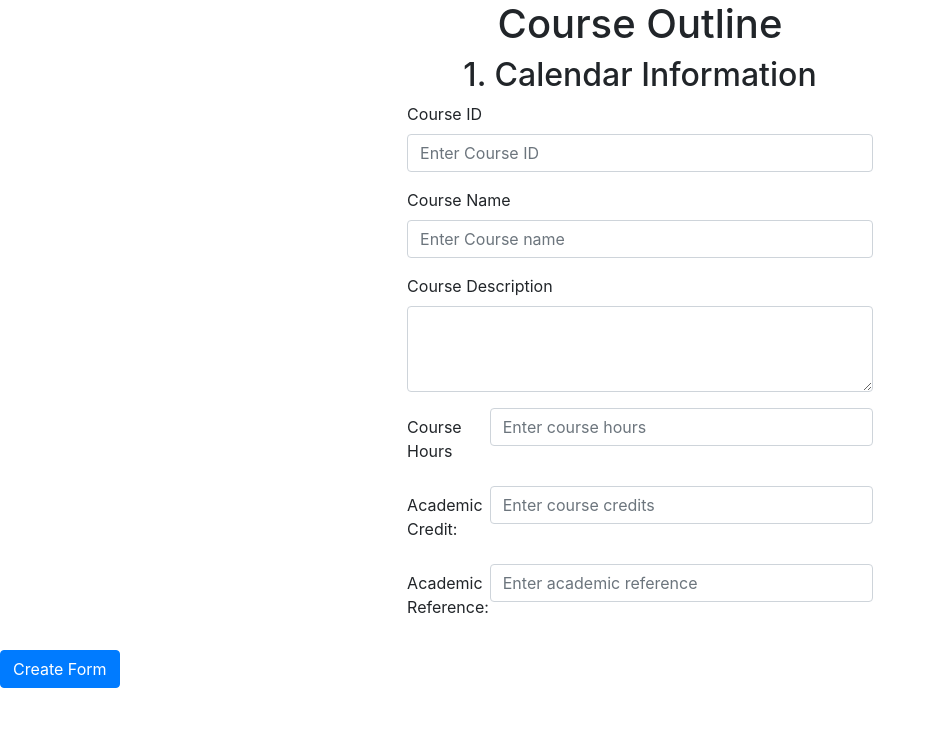
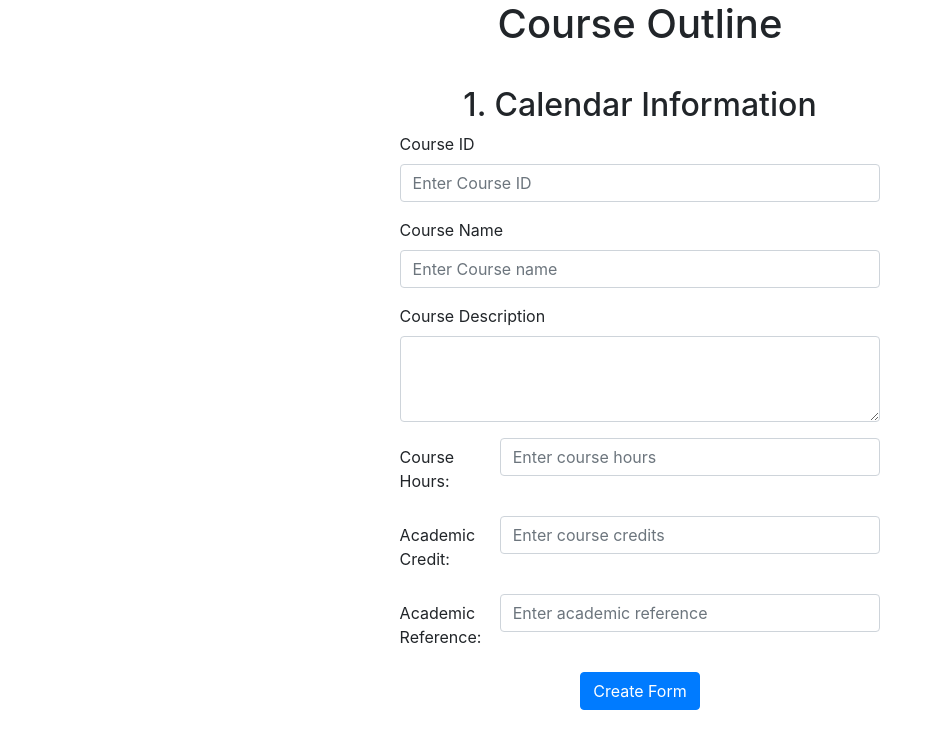
Before and after one commit to khoi16ngo/ENSF607WebDevProject, a React (Create React App) app in the folder project/: page / in a window 1280 px wide. Shown: the top 748 px of the page, without its empty margins (0-943 px from the left). Built offline with nearby package versions, Linux system fonts and the light colour scheme.

Commit message:
Centered the form

```diff
--- a/project/src/Pages/CreateForm.css
+++ b/project/src/Pages/CreateForm.css
@@ -6,9 +6,20 @@
 .title{
     display: flex;
     justify-content: center;
+    padding-bottom: 30px;
 }
 
 .information{
     display: flex;
     justify-content: center;
 }
+
+.horizontalInput{
+    padding-left: 30px;
+}
+
+.submitButton{
+     display: flex;
+     justify-content: center;
+
+}
--- a/project/src/Pages/CreateForm.js
+++ b/project/src/Pages/CreateForm.js
@@ -8,8 +8,6 @@ import './CreateForm.css';
 
 export default function CreateForm({ state, setState, setIsSubmitted }) {
 
-
-    const [courseID, setCourseID] = useState("")
 
 
     return (
@@ -56,9 +54,9 @@ export default function CreateForm({ state, setState, setIsSubmitted }) {
 
                 <Form.Group as={Row} controlId="formHorizontalHours">
                     <Form.Label column sm={2}>
-                    Course Hours
+                    Course Hours:
                     </Form.Label>
-                    <Col sm={10}>
+                    <Col sm={10}  className='horizontalInput'>
                         <Form.Control
                             type="text"
                             placeholder="Enter course hours"
@@ -72,12 +70,15 @@ export default function CreateForm({ state, setState, setIsSubmitted }) {
                     </Col>
                 </Form.Group>
 
-                <Form.Group as={Row} controlId="formHorizontalCredit">
+                <Form.Group as={Row} controlId="formHorizontalCredit" >
                     <Form.Label column sm={2}>
                     Academic Credit:
-                    </Form.Label>
-                    <Col sm={10}>
-                        <Form.Control type="text" placeholder="Enter course credits"
+                    </Form.Label >
+                    <Col sm={10} className='horizontalInput'>
+                        <Form.Control
+                            type="text"
+                            placeholder="Enter course credits"
+
                             value={state.courseCredits || ''}
                             onChange={(e) => {
                                 e.preventDefault();
@@ -92,7 +93,7 @@ export default function CreateForm({ state, setState, setIsSubmitted }) {
                     <Form.Label column sm={2}>
                     Academic Reference:
                     </Form.Label>
-                    <Col sm={10}>
+                    <Col sm={10} className='horizontalInput'>
                         <Form.Control type="text" placeholder="Enter academic reference"
                             value={state.reference || ''}
                             onChange={(e) => {
@@ -108,11 +109,9 @@ export default function CreateForm({ state, setState, setIsSubmitted }) {
                 </Form>
             </div>
             </div>
-            <div>
-            <h2>
-                {/* 2. Learning Outcomes */}
-            </h2>
+            <div className='submitButton'>
              <Button
+
                 type="button"
                 variant="primary"
                 onClick={(e) => {
--- a/project/src/Pages/MyForm.js
+++ b/project/src/Pages/MyForm.js
@@ -12,10 +12,6 @@ export default function Form({ state }) {
                 <p>Course Hours : {state.courseHours}</p>
                 <p>Course credits: {state.courseCredits}</p>
                 <p>Academic Reference: {state.reference}</p>
-
-                <h1>
-                    {state}
-                </h1>
             </div>
         </div>
 
```
Also changed, not shown: project/src/App.js (+0 -10 lines), 1 other file (tests, documents, lock files or other folders).
